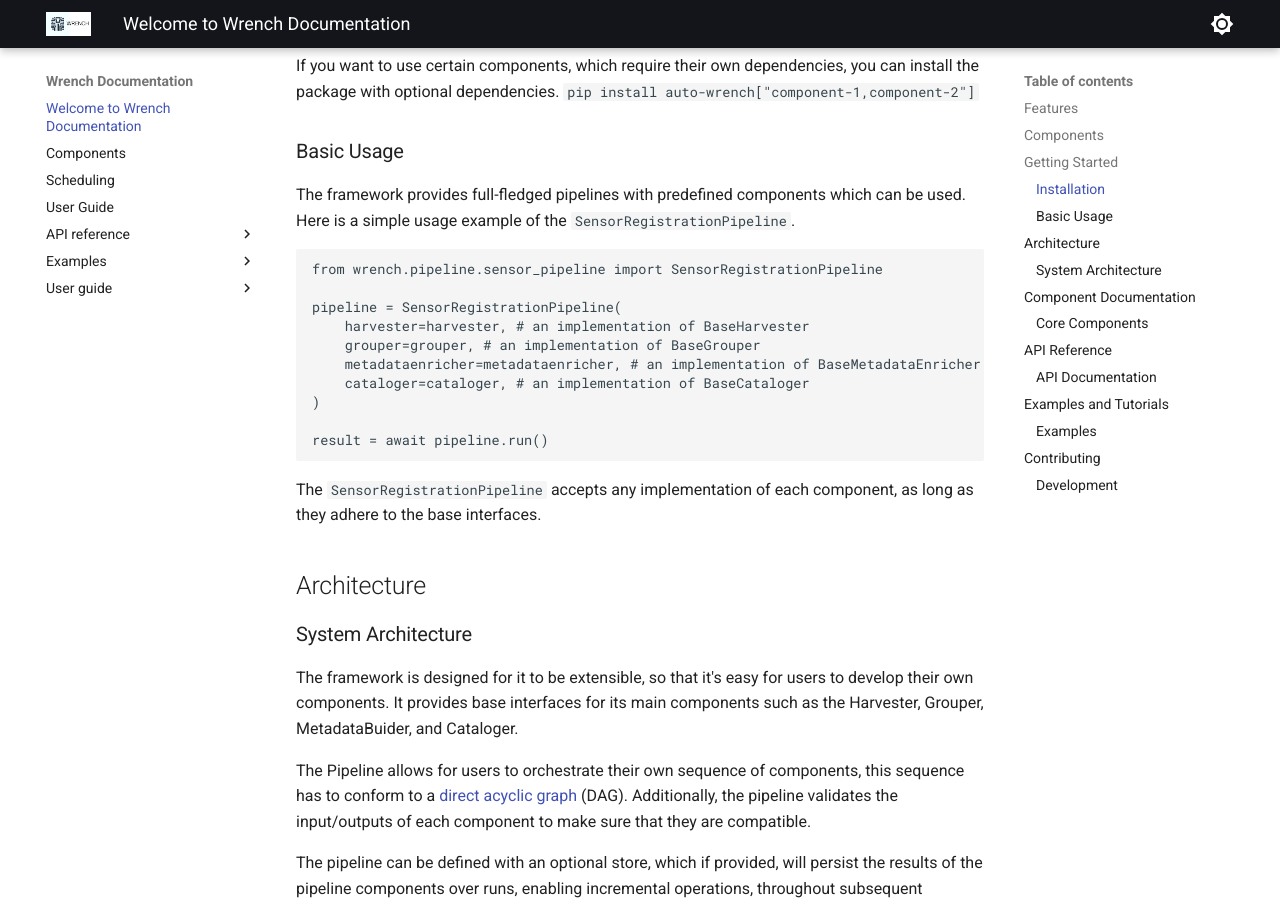
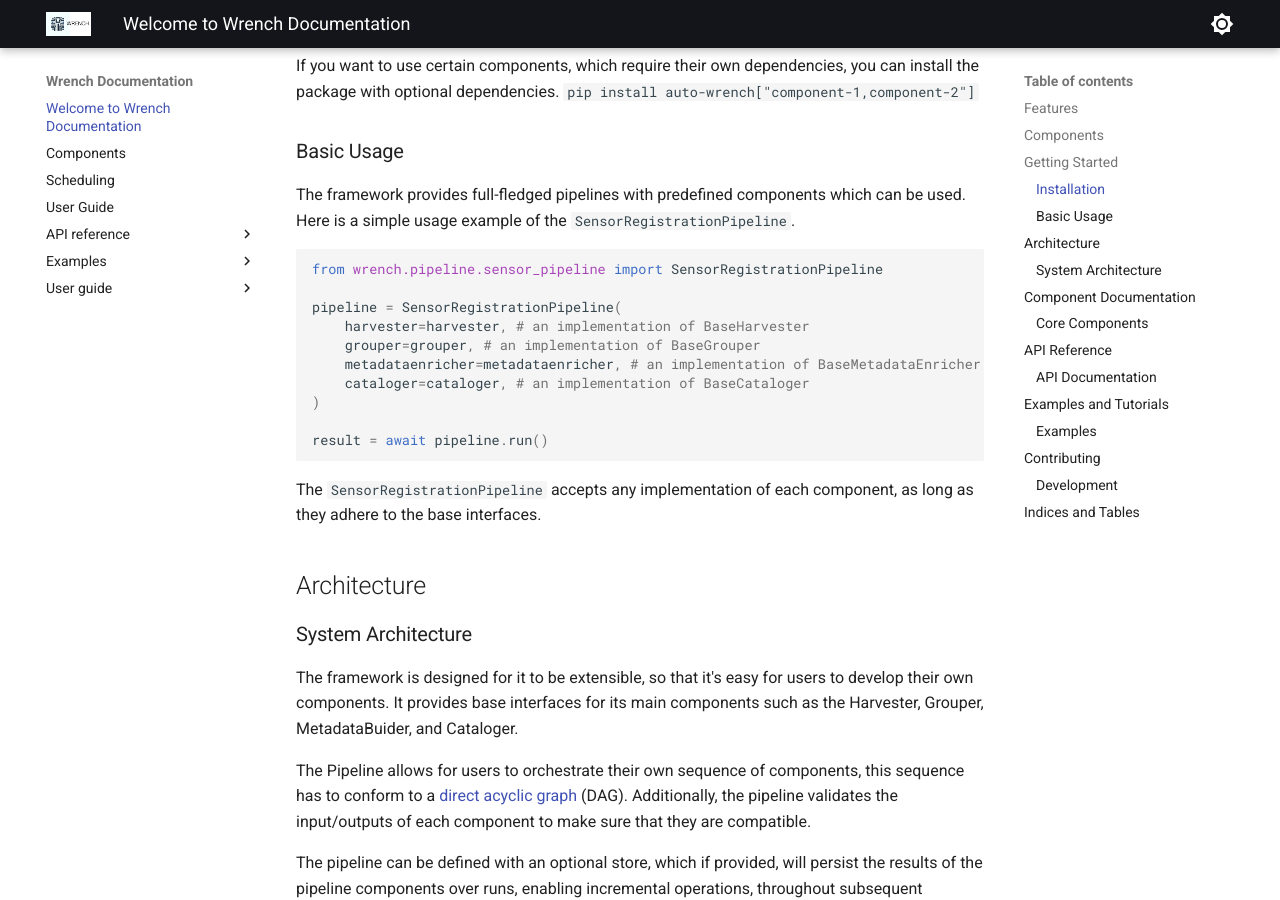
Before and after one commit to urbansense/wrench, an MkDocs documentation site: the page built from docs/index.md, in a window 1280 px wide and 900 px high, scrolled down 1092 px. Built offline with MkDocs 1.6.1 and Material for MkDocs 9.7.7, drawn with Linux system fonts in a browser that asks for light colours.

````diff
--- a/docs/index.md
+++ b/docs/index.md
@@ -1,5 +1,4 @@
-Welcome to Wrench Documentation
-===============================
+# Welcome to Wrench Documentation
 
 ![wrench logo](./_static/logo.png)
 
@@ -7,15 +6,13 @@ Wrench is a modular framework for harvesting, classifying, and cataloging sensor
 
 > This documentation is under active development.
 
-Features
---------
+## Features
 
 * **Harvesting**: Collection of data from sensor networks (currently SensorThings API)
 * **Grouping**: Classification of sensor data using taxonomy-enhanced learning (TELEClass)
 * **Cataloging**: Registration of data in standardized catalogs (SDDI)
 
-Components
-----------
+## Components
 
 The framework is composed of three main components:
 
@@ -28,8 +25,7 @@ The framework is composed of three main components:
 **Cataloger**
    Registers data in catalog systems. Currently supports SDDI catalogs.
 
-Getting Started
---------------
+## Getting Started
 
 ### Installation
 
@@ -45,7 +41,7 @@ If you want to use certain components, which require their own dependencies, you
 
 The framework provides full-fledged pipelines with predefined components which can be used. Here is a simple usage example of the `SensorRegistrationPipeline`.
 
-```
+```python
 from wrench.pipeline.sensor_pipeline import SensorRegistrationPipeline
 
 pipeline = SensorRegistrationPipeline(
@@ -61,8 +57,7 @@ result = await pipeline.run()
 
 The `SensorRegistrationPipeline` accepts any implementation of each component, as long as they adhere to the base interfaces.
 
-Architecture
------------
+## Architecture
 
 ### System Architecture
 
@@ -72,17 +67,15 @@ The Pipeline allows for users to orchestrate their own sequence of components, t
 
 The pipeline can be defined with an optional store, which if provided, will persist the results of the pipeline components over runs, enabling incremental operations, throughout subsequent pipelines runs.
 
-Component Documentation
-----------------------
+## Component Documentation
 
-###  Core Components
+### Core Components
 
    components/harvester
    components/grouper
    components/cataloger
 
-API Reference
-------------
+## API Reference
 
 ### API Documentation
 
@@ -92,8 +85,7 @@ API Reference
 
    api/common
 
-Examples and Tutorials
----------------------
+## Examples and Tutorials
 
 ### Examples
 
@@ -102,8 +94,7 @@ Examples and Tutorials
    examples/sddi
    examples/custom_pipeline
 
-Contributing
------------
+## Contributing
 
 ### Development
 
@@ -111,5 +102,4 @@ Contributing
    contributing/guidelines
    contributing/testing
 
-Indices and Tables
-=================
+## Indices and Tables
````
Also changed, not shown: docs/scheduler.md (+2 -0 lines).
